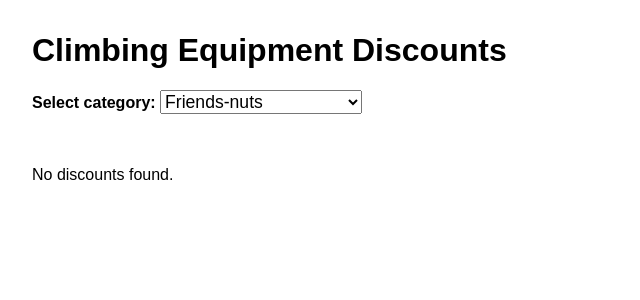
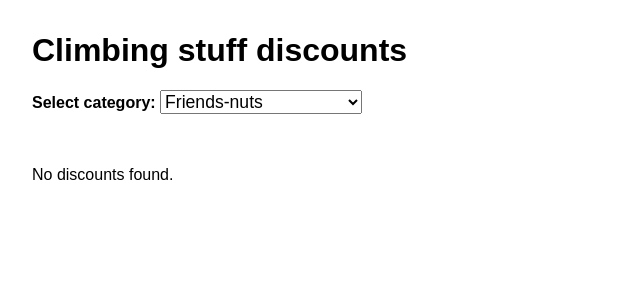
Before and after one commit to feczkob/climbing-stuff, a Flask app: page / in a window 1280 px wide. Shown: the top 300 px of the page, without its empty margins (0-640 px from the left). Run offline with Flask 3, Linux system fonts and the light colour scheme; data that the repository does not hold is empty.

Commit message:
rename app

```diff
--- a/docker-compose.yaml
+++ b/docker-compose.yaml
@@ -1,8 +1,9 @@
 version: "3.9"
 
 services:
-  climbing-equipment:
+  climbing-stuff:
     build: .
+    container_name: climbing-stuff_app
     ports:
       - "8000:8000"
     environment:
--- a/templates/index.html
+++ b/templates/index.html
@@ -2,7 +2,7 @@
 <html lang="en">
 <head>
     <meta charset="UTF-8">
-    <title>Climbing Equipment Discounts by Category</title>
+    <title>Climbing stuff discounts by category</title>
     <style>
         body { font-family: Arial, sans-serif; margin: 2em; }
         h2 { margin-top: 2em; }
@@ -19,7 +19,7 @@
     </style>
 </head>
 <body>
-    <h1>Climbing Equipment Discounts</h1>
+    <h1>Climbing stuff discounts</h1>
     <label for="category-select"><b>Select category:</b></label>
     <select name="category" id="category-select">
       {% for category in categories %}
```
Also changed, not shown: .github/workflows/deploy.yaml, README.md, 1 other file.
